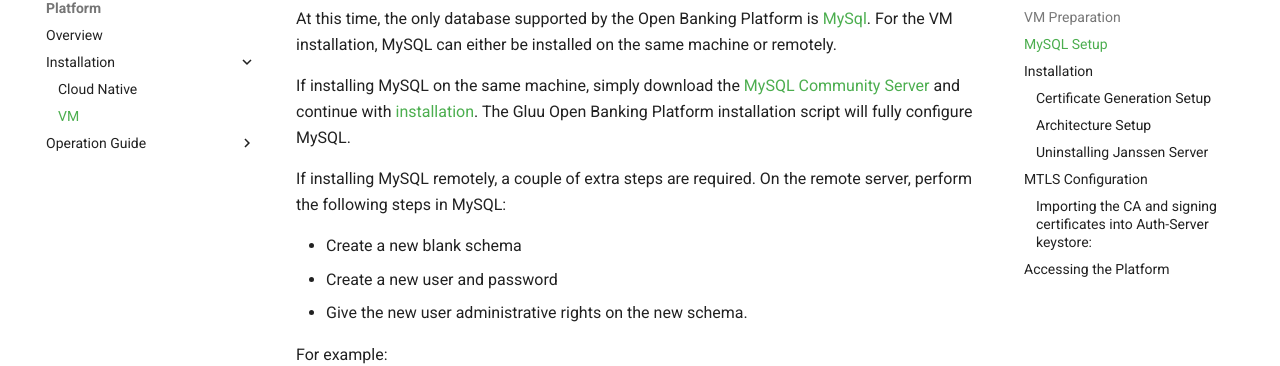
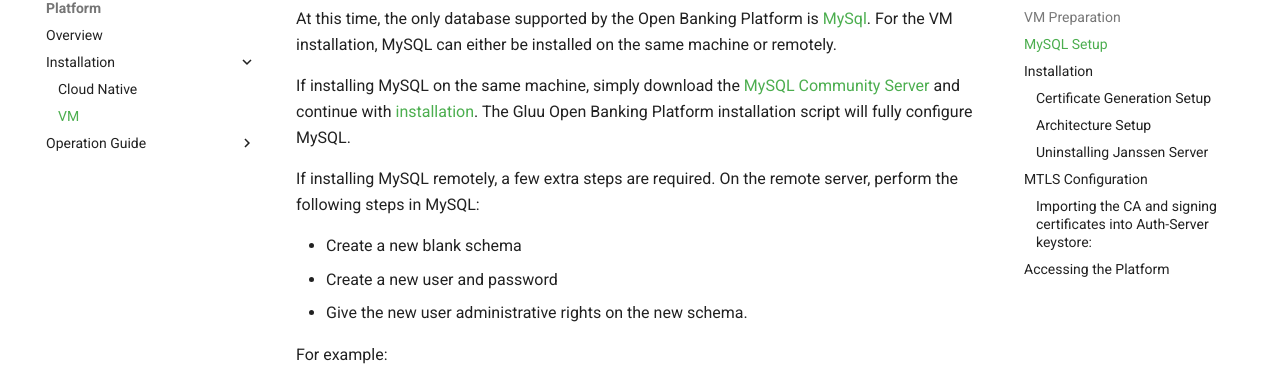
Before and after one commit to GluuFederation/docs-openbanking-prod, an MkDocs documentation site: the page built from docs/source/install-vm.md, in a window 1280 px wide and 900 px high, scrolled down 602 px. Shown: the part 91-457 px from the top of the window. Built offline with MkDocs 1.6.1 and Material for MkDocs 9.7.7, drawn with Linux system fonts in a browser that asks for light colours; comment, search, counter and statistics services are not loaded.

Commit message:
Update install-vm.md

```diff
--- a/docs/source/install-vm.md
+++ b/docs/source/install-vm.md
@@ -22,7 +22,7 @@ At this time, the only database supported by the Open Banking Platform is [MySql
 
 If installing MySQL on the same machine, simply download the [MySQL Community Server](https://dev.mysql.com/downloads/mysql/) and continue with [installation](#installation). The Gluu Open Banking Platform installation script will fully configure MySQL.
 
-If installing MySQL remotely, a couple of extra steps are required. On the remote server, perform the following steps in MySQL:
+If installing MySQL remotely, a few extra steps are required. On the remote server, perform the following steps in MySQL:
 
 - Create a new blank schema
 - Create a new user and password
```
